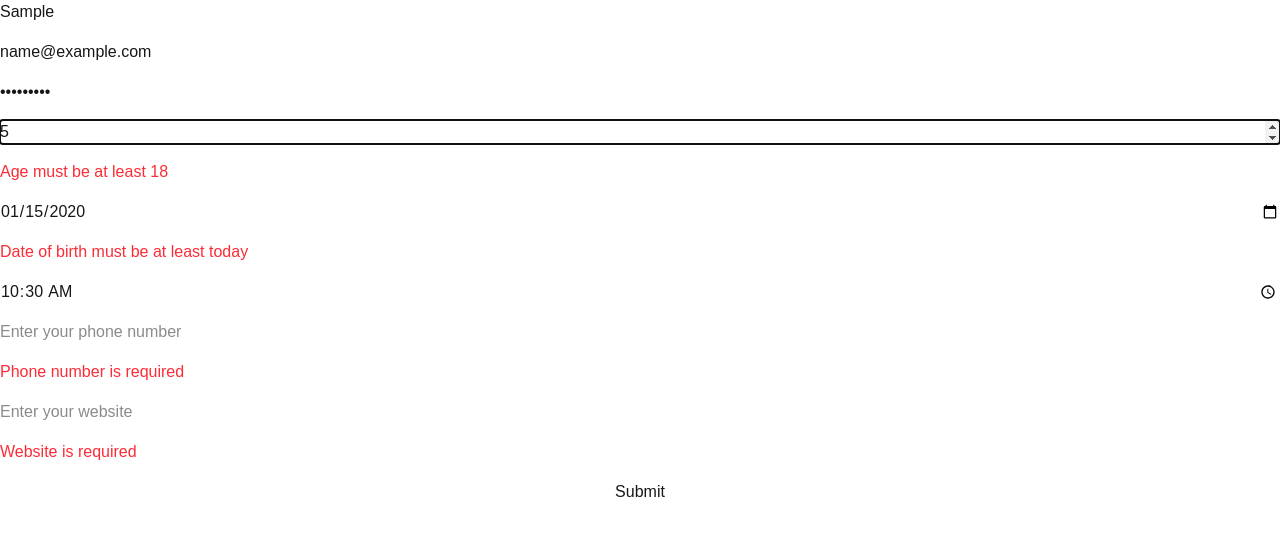
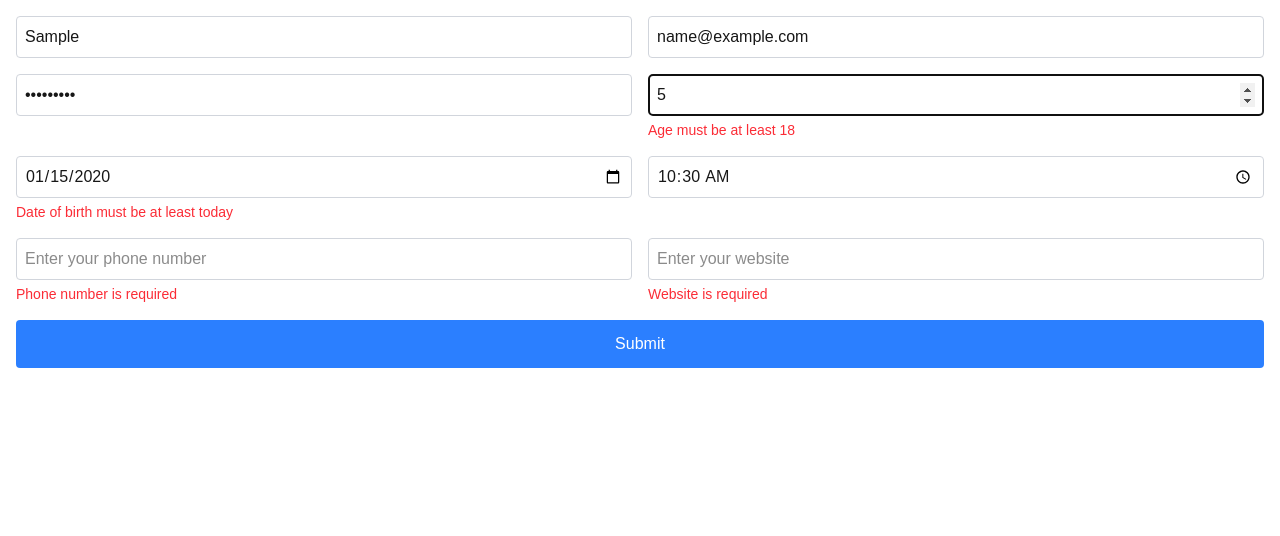
Before and after one commit to Marcofa87/hook-form-api, a Next.js app: page / in a window 1280 px wide. Both pictures are taken after typing "Sample", "name@example.com", "Sample123", "5", "2020-01-15", "10:30" into the empty fields and a click on the button "Submit". Shown: the top 536 px of the page. Built offline with nearby package versions, Linux system fonts and the light colour scheme.

Commit message:
modificato stile per layout del form

```diff
--- a/app/page.tsx
+++ b/app/page.tsx
@@ -24,8 +24,12 @@ export default function Home() {
   };
 
   return (
-    <div>
-      <form onSubmit={handleSubmit(onSubmit)} className="flex flex-col gap-4">
+    <div className="container mx-auto p-4">
+      <form
+        onSubmit={handleSubmit(onSubmit)}
+        className="grid grid-cols-2 gap-4"
+      >
+        <div className="flex flex-col">
           <input
             {...register("name", {
               required: "Name is required",
@@ -44,8 +48,13 @@ export default function Home() {
             })}
             type="text"
             placeholder="Enter your name"
+            className="p-2 border border-gray-300 rounded"
           />
-        {errors.name && <p className="text-red-500">{errors.name.message}</p>}
+          {errors.name && (
+            <p className="text-red-500 text-sm mt-1">{errors.name.message}</p>
+          )}
+        </div>
+        <div className="flex flex-col">
           <input
             {...register("email", {
               required: "Email is required",
@@ -56,8 +65,13 @@ export default function Home() {
             })}
             type="email"
             placeholder="Enter your email"
+            className="p-2 border border-gray-300 rounded"
           />
-        {errors.email && <p className="text-red-500">{errors.email.message}</p>}
+          {errors.email && (
+            <p className="text-red-500 text-sm mt-1">{errors.email.message}</p>
+          )}
+        </div>
+        <div className="flex flex-col">
           <input
             {...register("password", {
               required: "Password is required",
@@ -76,10 +90,15 @@ export default function Home() {
             })}
             type="password"
             placeholder="Enter your password"
+            className="p-2 border border-gray-300 rounded"
           />
           {errors.password && (
-          <p className="text-red-500">{errors.password.message}</p>
+            <p className="text-red-500 text-sm mt-1">
+              {errors.password.message}
+            </p>
           )}
+        </div>
+        <div className="flex flex-col">
           <input
             {...register("age", {
               required: "Age is required",
@@ -88,8 +107,13 @@ export default function Home() {
             })}
             type="number"
             placeholder="Enter your age"
+            className="p-2 border border-gray-300 rounded"
           />
-        {errors.age && <p className="text-red-500">{errors.age.message}</p>}
+          {errors.age && (
+            <p className="text-red-500 text-sm mt-1">{errors.age.message}</p>
+          )}
+        </div>
+        <div className="flex flex-col">
           <input
             {...register("dateOfBirth", {
               required: "Date of birth is required",
@@ -104,10 +128,15 @@ export default function Home() {
             })}
             type="date"
             placeholder="Enter your date of birth"
+            className="p-2 border border-gray-300 rounded"
           />
           {errors.dateOfBirth && (
-          <p className="text-red-500">{errors.dateOfBirth.message}</p>
+            <p className="text-red-500 text-sm mt-1">
+              {errors.dateOfBirth.message}
+            </p>
           )}
+        </div>
+        <div className="flex flex-col">
           <input
             {...register("time", {
               required: "Time is required",
@@ -118,8 +147,13 @@ export default function Home() {
             })}
             type="time"
             placeholder="Enter your time"
+            className="p-2 border border-gray-300 rounded"
           />
-        {errors.time && <p className="text-red-500">{errors.time.message}</p>}
+          {errors.time && (
+            <p className="text-red-500 text-sm mt-1">{errors.time.message}</p>
+          )}
+        </div>
+        <div className="flex flex-col">
           <input
             {...register("phoneNumber", {
               required: "Phone number is required",
@@ -130,10 +164,15 @@ export default function Home() {
             })}
             type="tel"
             placeholder="Enter your phone number"
+            className="p-2 border border-gray-300 rounded"
           />
           {errors.phoneNumber && (
-          <p className="text-red-500">{errors.phoneNumber.message}</p>
+            <p className="text-red-500 text-sm mt-1">
+              {errors.phoneNumber.message}
+            </p>
           )}
+        </div>
+        <div className="flex flex-col">
           <input
             {...register("website", {
               required: "Website is required",
@@ -144,11 +183,20 @@ export default function Home() {
             })}
             type="url"
             placeholder="Enter your website"
+            className="p-2 border border-gray-300 rounded"
           />
           {errors.website && (
-          <p className="text-red-500">{errors.website.message}</p>
+            <p className="text-red-500 text-sm mt-1">
+              {errors.website.message}
+            </p>
           )}
-        <button type="submit">Submit</button>
+        </div>
+        <button
+          type="submit"
+          className="col-span-2 p-3 bg-blue-500 text-white rounded hover:bg-blue-600 transition-colors"
+        >
+          Submit
+        </button>
       </form>
     </div>
   );
```
Lines whose indentation alone changed are shown as unchanged.
